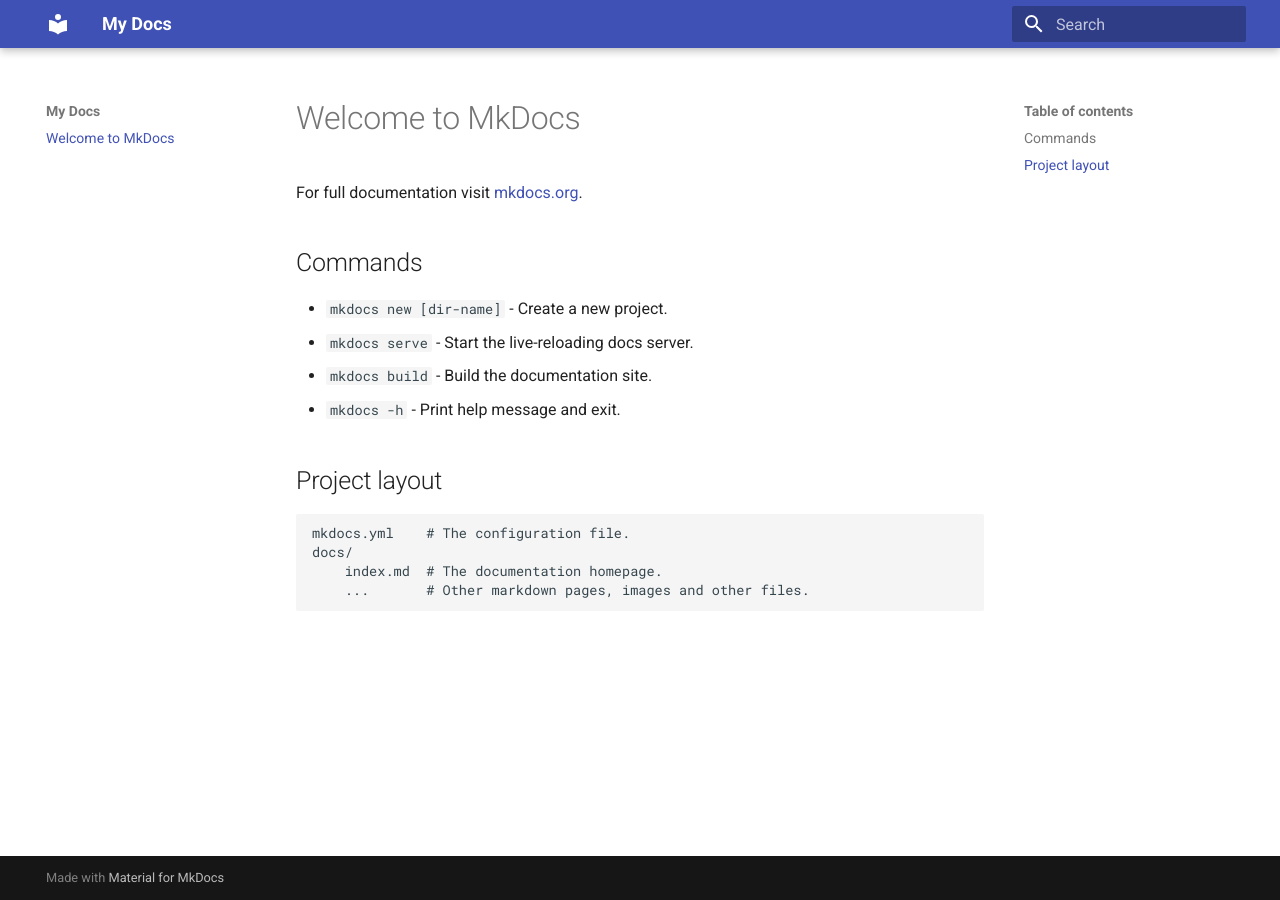
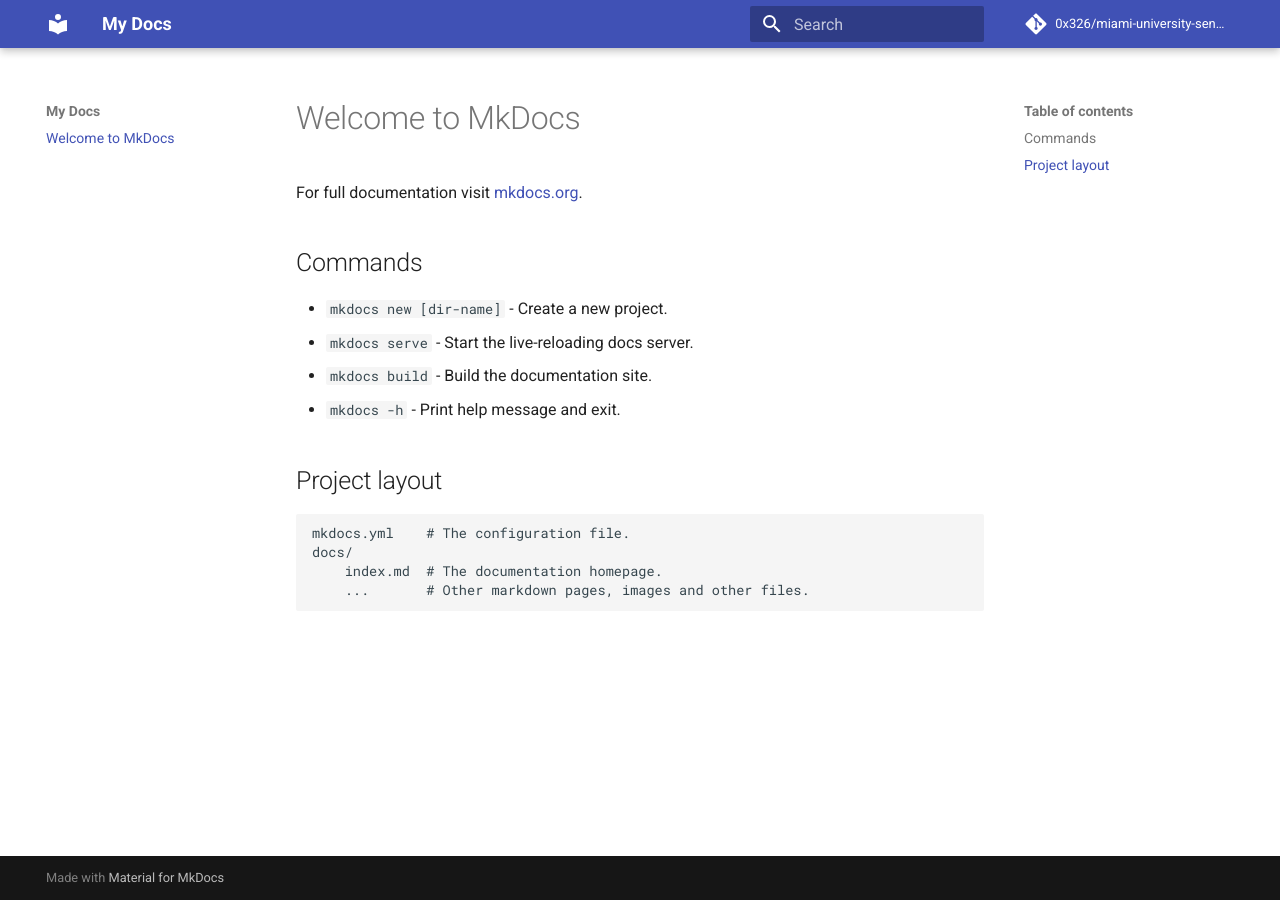
Before and after one commit to 0x326/miami-university-senior-capstone-project, an MkDocs documentation site: the page built from docs/index.md, in a window 1280 px wide. Built offline with MkDocs 1.6.1 and Material for MkDocs 9.7.7, drawn with Linux system fonts in a browser that asks for light colours; comment, search, counter and statistics services are not loaded.

Commit message:
Add repo URLs

```diff
--- a/mkdocs.yml
+++ b/mkdocs.yml
@@ -2,3 +2,7 @@
 
 theme:
   name: material
+
+repo_name: 0x326/miami-university-senior-capstone-project
+repo_url: https://gitlab.com/0x326/miami-university-senior-capstone-project
+edit_uri: /-/edit/master/docs/
```
